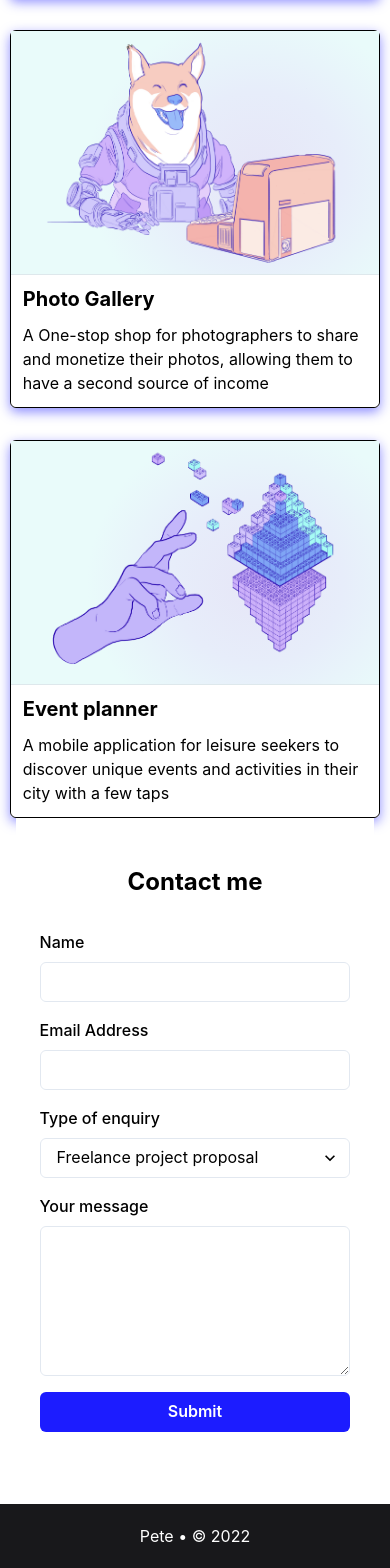
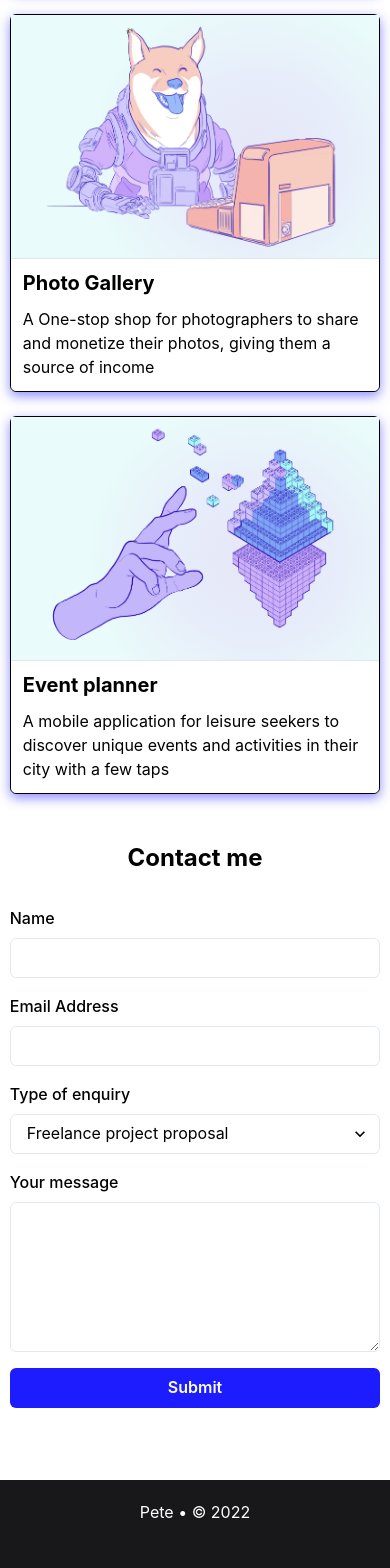
Before and after one commit to luiscaceresd/portfolio, a React (Create React App) app: page / in a window 390 px wide. Shown: the part 1698-3266 px from the top of the page. After the commit the page ends 3242 px from the top, so only its background shows below. Built offline with nearby package versions, Linux system fonts and the light colour scheme.

Commit message:
updating responsiveness

```diff
--- a/src/animations.css
+++ b/src/animations.css
@@ -37,6 +37,6 @@
 .enjoy-show {
   visibility: visible; /* Shows the element */
   opacity: 1;
-  transition: visibility 0s, opacity 1s ease-in;
+  transition: visibility 0s, opacity 0.5s ease-in;
   transform: scale(1);
 }
--- a/src/components/ContactMeSection.js
+++ b/src/components/ContactMeSection.js
@@ -64,7 +64,7 @@ const LandingSection = () => {
       justifyContent="center" // Centers children vertically
       alignItems="center" // Centers children horizontally
       minHeight={{ base: "80vh", md: "10vh" }}
-      minWidth={{ base: "92vw", md: "10vw" }}
+      minWidth={{ base: "95vw", md: "10vw" }}
     >
       <VStack
         w={{ base: "100%", md: "1024px" }}
@@ -74,7 +74,7 @@ const LandingSection = () => {
         <Heading as="h1" id="contactme-section" size={{ base: "lg", md: "lg" }}>
           Contact me
         </Heading>
-        <Box p={6} rounded="md" w="100%">
+        <Box py={6} rounded="md" w="100%">
           <form onSubmit={formik.handleSubmit}>
             <VStack spacing={4}>
               <FormControl
--- a/src/components/LandingSection.js
+++ b/src/components/LandingSection.js
@@ -6,6 +6,7 @@ import {
   useColorModeValue,
   Icon,
   Box,
+  Text,
 } from "@chakra-ui/react";
 import { GoChevronDown } from "react-icons/go";
 import { FaSmile } from "react-icons/fa";
@@ -98,9 +99,9 @@ const LandingSection = () => {
             <FontAwesomeIcon icon={['fas', 'angle-down']} beatFade size="4x" className={!hasScrolled ? "icon-show" : "icon-hide"} />
             <FontAwesomeIcon icon={['fab', 'ethereum']} fade size="4x" className={hasScrolled ? "icon-show-2" : "icon-hide"}/>
           </Box>
-          <Heading as="h1" size={{ base: "md", md: "lg" }} className={hasScrolled ? "enjoy-show" : "icon-hide"} >
+          <Text fontSize={{ base: "md", md: "2xl" }} className={hasScrolled ? "enjoy-show" : "icon-hide"} >
               Enjoy! <FontAwesomeIcon icon={['fas', 'rocket']} size="x" />
-          </Heading>
+          </Text>
         </VStack>
       </VStack>
     </FullScreenSection>
--- a/src/components/ProjectsSection.js
+++ b/src/components/ProjectsSection.js
@@ -19,7 +19,7 @@ const projects = [
   {
     title: "Photo Gallery",
     description:
-      "A One-stop shop for photographers to share and monetize their photos, allowing them to have a second source of income",
+      "A One-stop shop for photographers to share and monetize their photos, giving them a source of income",
     getImageSrc: () => require("../images/photo3.png"),
   },
   {
@@ -48,6 +48,7 @@ const ProjectsSection = () => {
       justifyContent="center" // Centers children vertically
       minHeight={{ base: "80vh", md: "20vh" }}
       minWidth={{ base: "95vw", md: "10vw" }}
+      zIndex={1}
     >
       <Heading as="h1" id="projects-section" size={{ base: "lg", md: "lg" }}>
         Featured Projects
@@ -55,7 +56,7 @@ const ProjectsSection = () => {
       <Box
         display="grid"
         gridTemplateColumns={{ base: "repeat(1,minmax(0,1fr))", md: "repeat(2,minmax(0,1fr))"}}
-        gridGap={8}
+        gridGap={6}
       >
         {projects.map((project) => (
           <Card
```
